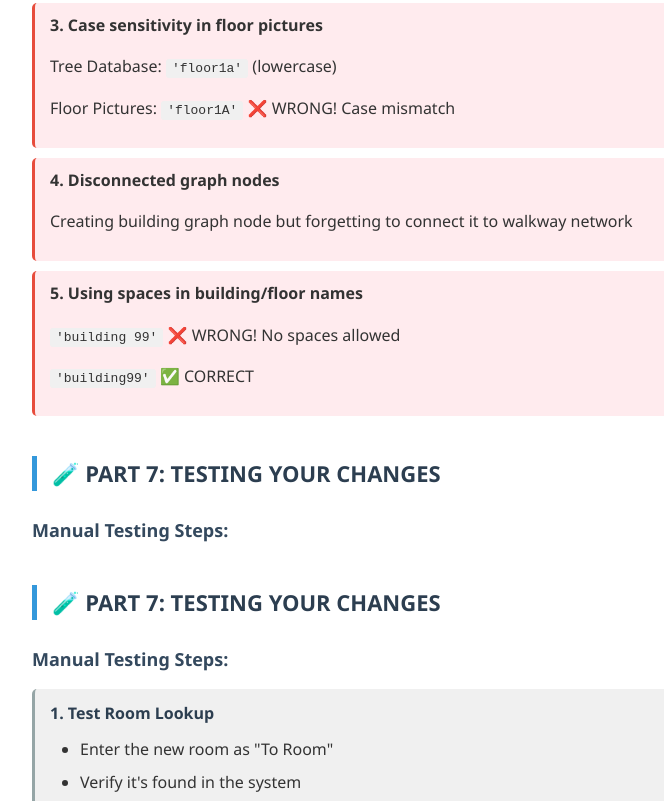
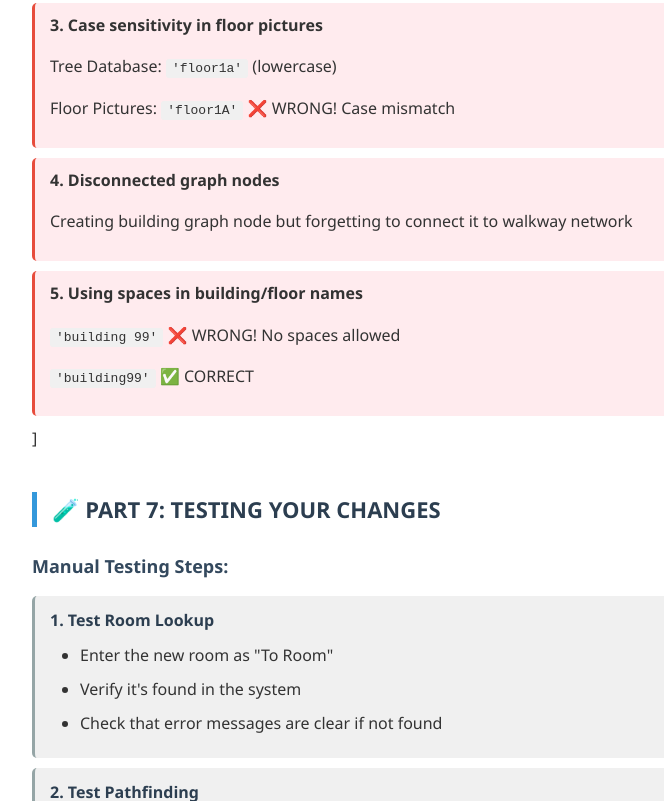
Before and after one commit to WrightJayN/utech-directions-sys, a website: page documentation/maintenance_guide.html in a window 1280 px wide. Shown: the part 11199-12000 px from the top of the page, without its empty margins (248-912 px from the left). Drawn offline with Linux system fonts and the light colour scheme.

Commit message:
Removed duplicate line

```diff
--- a/documentation/maintenance_guide.html
+++ b/documentation/maintenance_guide.html
@@ -701,10 +701,7 @@
         </div>
 
         <div class="page-break"></div>
-
-        <h2>🧪 PART 7: TESTING YOUR CHANGES</h2>
-
-        <h3>Manual Testing Steps:
+]
         <h2>🧪 PART 7: TESTING YOUR CHANGES</h2>
 
         <h3>Manual Testing Steps:</h3>
```
